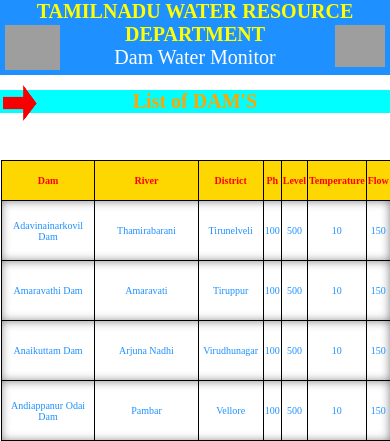
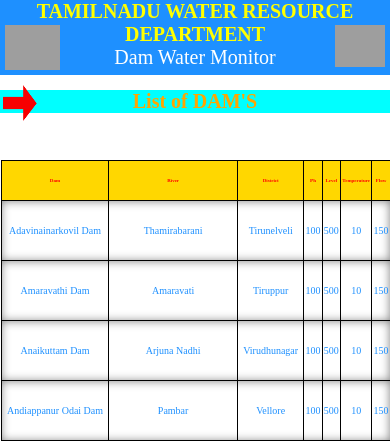
Before and after one commit to JAGAGANESH/TCE, a PHP site: page /list_of_dams.html in a window 390 px wide. Shown: the top 441 px of the page. Run offline with PHP 8.4, Linux system fonts and the light colour scheme; grey boxes are pictures that could not be loaded.

Commit message:
Update index.css

```diff
--- a/TCE_IT_FOURT SEMESTER_PM/Water Quality Monitoring/index.css
+++ b/TCE_IT_FOURT SEMESTER_PM/Water Quality Monitoring/index.css
@@ -274,7 +274,7 @@
     }
     .table_tr3 {
         height: 40px;
-        font-size: 10px;
+        font-size: 5px;
     }
     .table_tr4 {
         height:60px;
```
